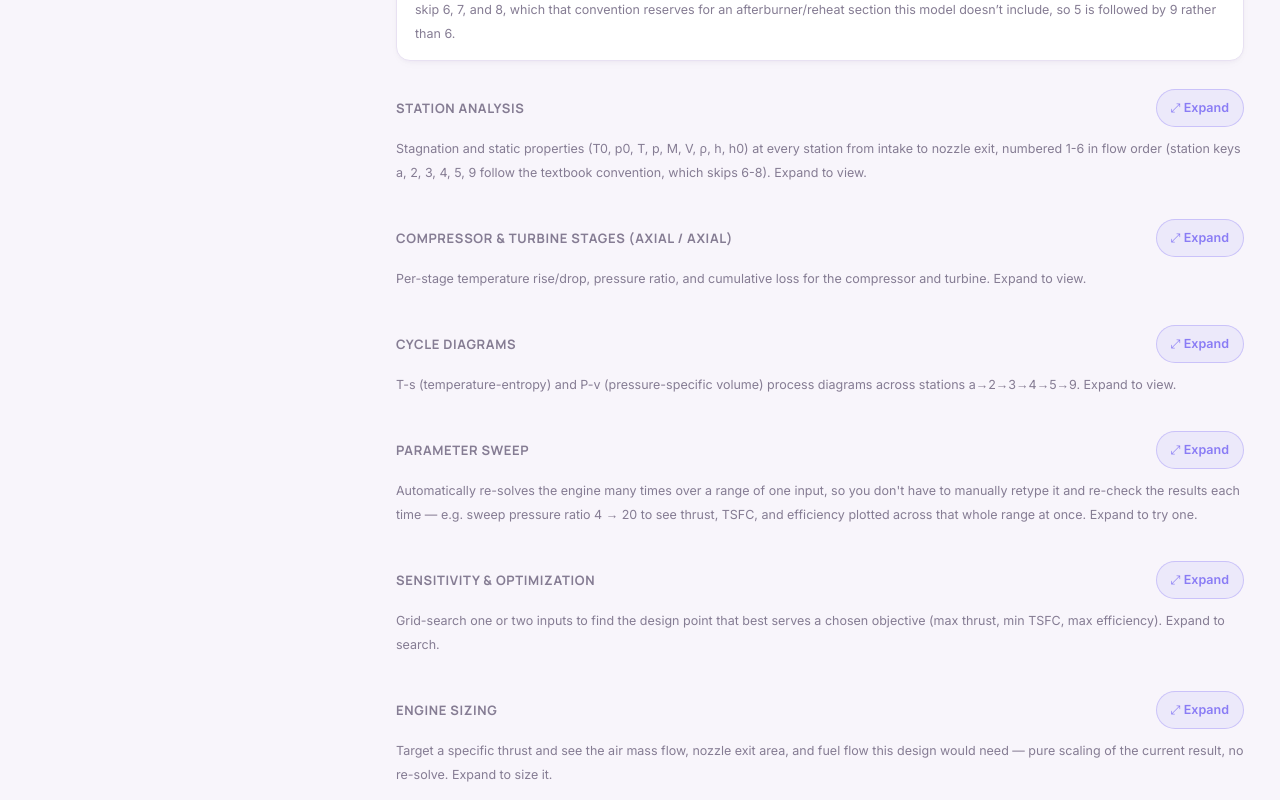
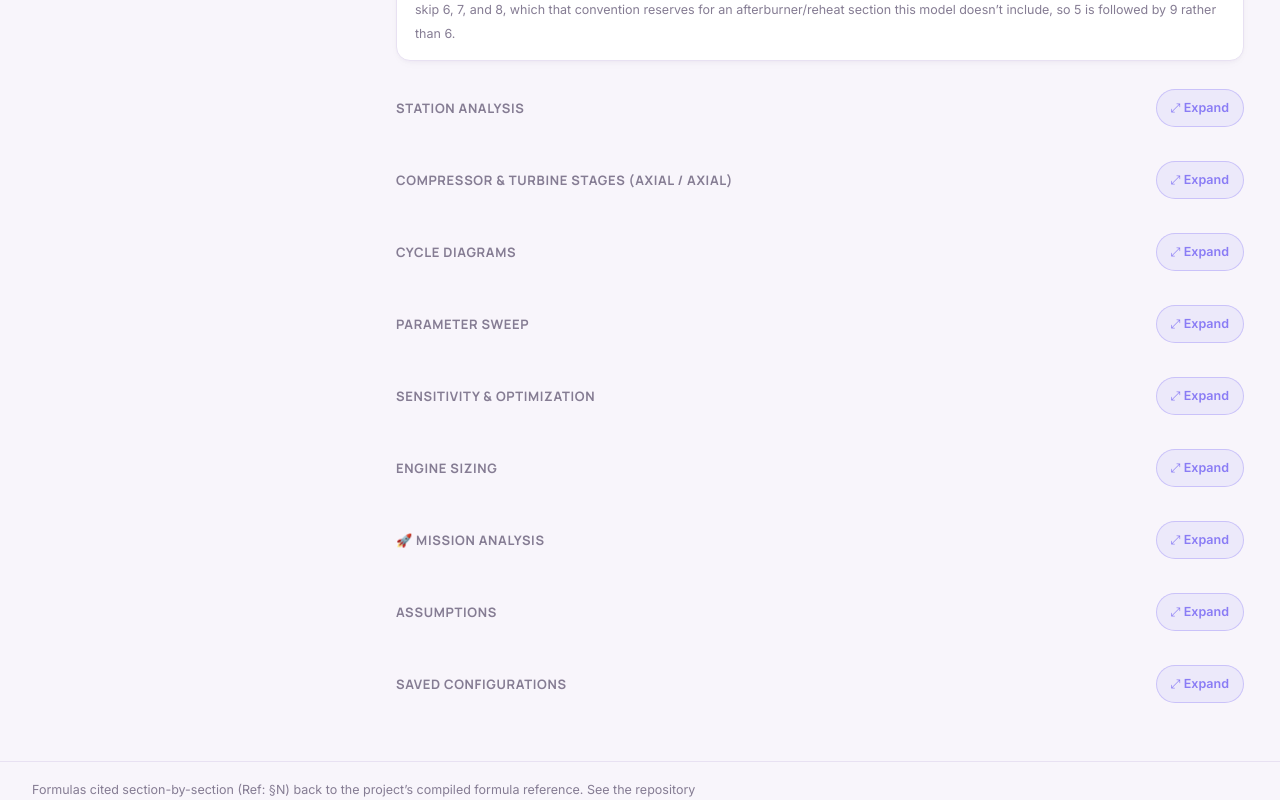
Before and after one commit to falgunitripathi/aeropropsim, a React (Vite) app in the folder web/: page / in a window 1280 px wide. Shown: the part 1360-2160 px from the top of the page. Built offline with nearby package versions, Linux system fonts and the light colour scheme.

Commit message:
Update ExpandableSection.jsx

```diff
--- a/web/src/components/ExpandableSection.jsx
+++ b/web/src/components/ExpandableSection.jsx
@@ -2,13 +2,16 @@ import { useEffect, useId, useRef, useState } from "react";
 
 /**
  * Generic click-to-expand wrapper for heavier analysis sections. Shows a
- * compact header with a title, an optional one-line summary, and an
- * "Expand" button; clicking it pops the full content (passed as children)
- * into a full-screen modal — the same overlay/close/Escape/scroll-lock
- * pattern already used by EngineDiagram, generalized so new sections don't
- * have to grow the results page inline.
+ * compact header on the results page — just a title and an "Expand"
+ * button, nothing else — so stacking many of these sections doesn't turn
+ * the main page into a wall of description text to scroll past. Clicking
+ * "Expand" pops the title, the one-line summary, and the full content
+ * (passed as children) together into a right-side sliding panel — the
+ * same overlay/close/Escape/scroll-lock pattern already used by
+ * EngineDiagram, generalized so new sections don't have to grow the
+ * results page inline.
  *
- * Accessibility: the modal is a proper dialog (role="dialog",
+ * Accessibility: the panel is a proper dialog (role="dialog",
  * aria-modal="true", labeled by its own title) rather than a div that only
  * looks like one. Opening it moves focus to the close button; closing it —
  * by button, overlay click, or Escape — returns focus to whichever element
@@ -62,8 +65,6 @@ export default function ExpandableSection({ title, summary, defaultExpanded = fa
           ⤢ Expand
         </button>
       </div>
-      {summary && <p className="section-note">{summary}</p>}
-
       {expanded && (
         <div
           className="ed-modal-overlay"
@@ -84,6 +85,7 @@ export default function ExpandableSection({ title, summary, defaultExpanded = fa
             <div className="engine-diagram-toolbar">
               <span className="engine-diagram-title" id={titleId}>{title}</span>
             </div>
+            {summary && <p className="section-note expandable-section-summary">{summary}</p>}
             <div className="expandable-section-body">{children}</div>
           </div>
         </div>
```
